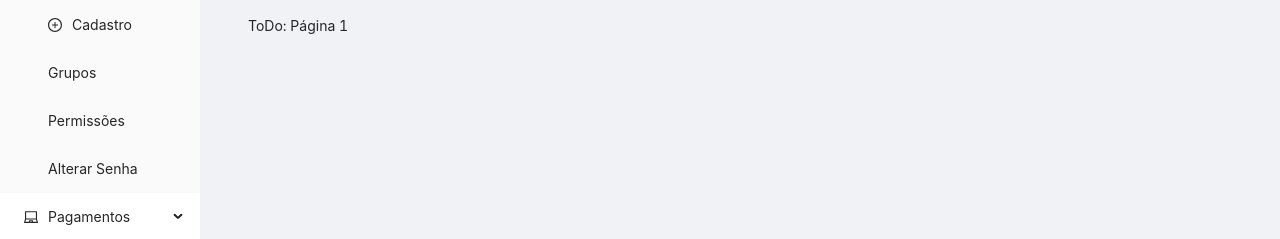
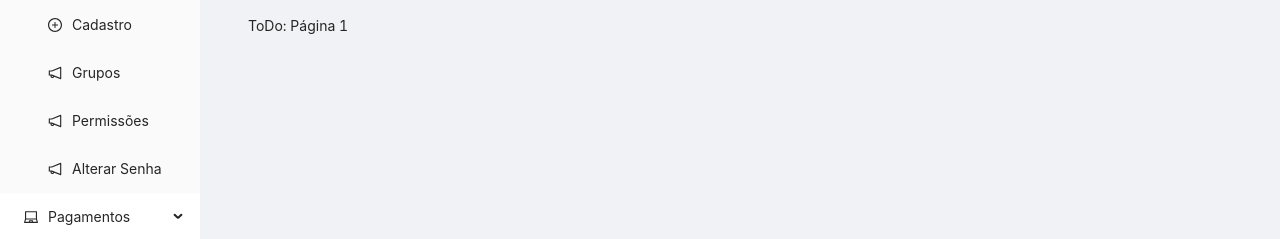
Before and after one commit to cascelli/psystems-site, a React (Create React App) app: page / in a window 1280 px wide. Shown: the part 207-446 px from the top of the page. Built offline with nearby package versions, Linux system fonts and the light colour scheme.

Commit message:
Adicionados icones em opcoes do menu

```diff
--- a/src/app/layouts/Default/Sidebar.tsx
+++ b/src/app/layouts/Default/Sidebar.tsx
@@ -44,9 +44,24 @@ export default function DefaultLayoutSidebar() {
           <Menu.Item key='2' icon={<PlusCircleOutlined />}>
             Cadastro
           </Menu.Item>
-          <Menu.Item key='3'>Grupos</Menu.Item>
-          <Menu.Item key='4'>Permissões</Menu.Item>
-          <Menu.Item key='5'>Alterar Senha</Menu.Item>
+          <Menu.Item
+            key='3'
+            icon={<NotificationOutlined />}
+          >
+            Grupos
+          </Menu.Item>
+          <Menu.Item
+            key='4'
+            icon={<NotificationOutlined />}
+          >
+            Permissões
+          </Menu.Item>
+          <Menu.Item
+            key='5'
+            icon={<NotificationOutlined />}
+          >
+            Alterar Senha
+          </Menu.Item>
         </SubMenu>
         <SubMenu
           key='sub2'
```
